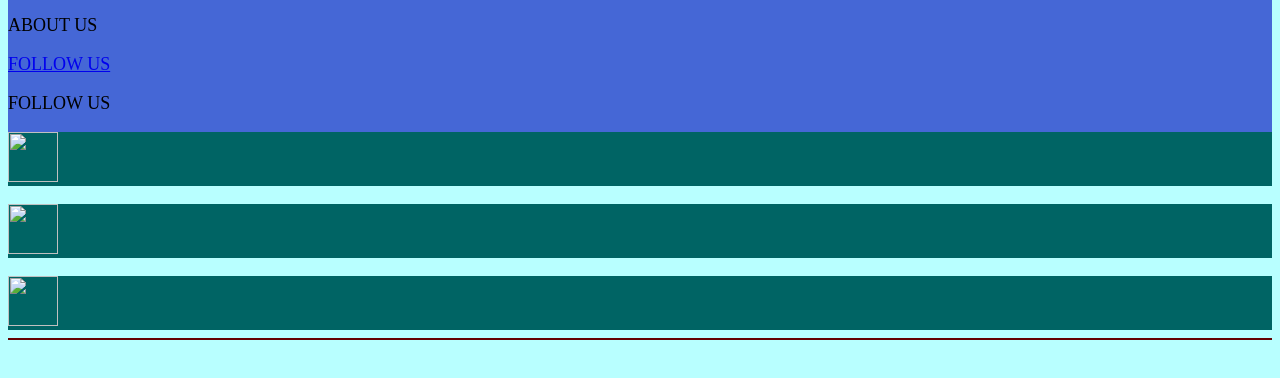
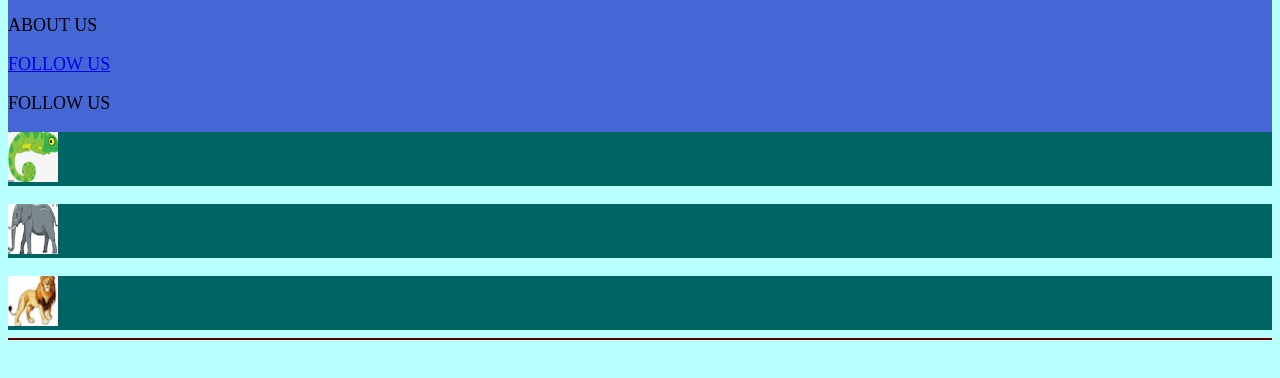
Before and after one commit to Aarna11/C-49-Project-, a plain HTML site: page index.html in a window 1280 px wide. Shown: the part 104-482 px from the top of the page. Drawn offline with Linux system fonts and the light colour scheme.

Commit message:
Update index.html

```diff
--- a/index.html
+++ b/index.html
@@ -13,15 +13,15 @@
 <P>FOLLOW US</P>
 </DIV>
 <DIV class="object">
-<A href="##"><IMG src="images/image1.png./" width=50 height=50></A>
+<A href="##"><IMG src="./images/image1.png" width=50 height=50></A>
 </DIV>
 <BR>
 <DIV class="object">
-<A href="##"><IMG src="images/image2.png./" width=50 height=50></A>
+<A href="##"><IMG src="./images/image2.png" width=50 height=50></A>
 </DIV>
 <BR>
 <DIV class="object">
-<A href="##"><IMG src="images/image3.png./" width=50 height=50></A>
+<A href="##"><IMG src="./images/image3.png" width=50 height=50></A>
 </DIV>
 <HR color=#640000>
 </BODY>
```
